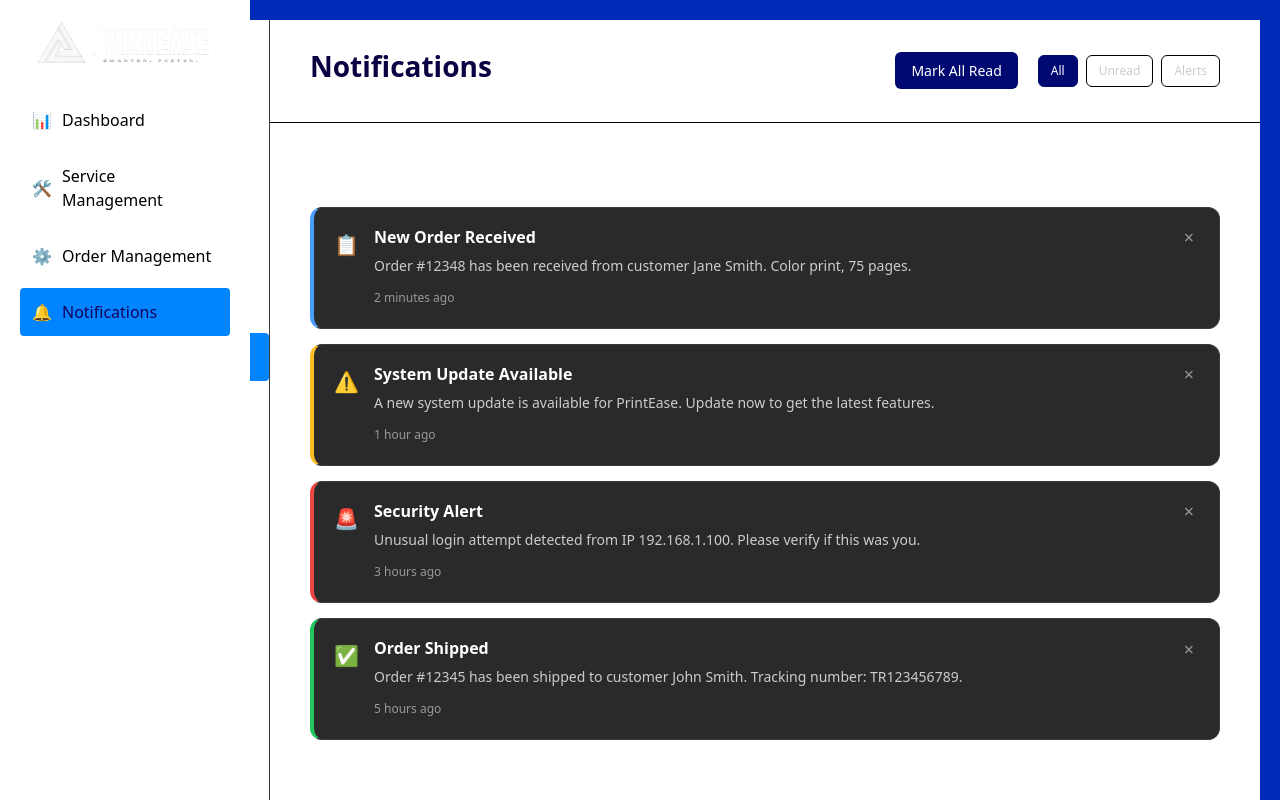
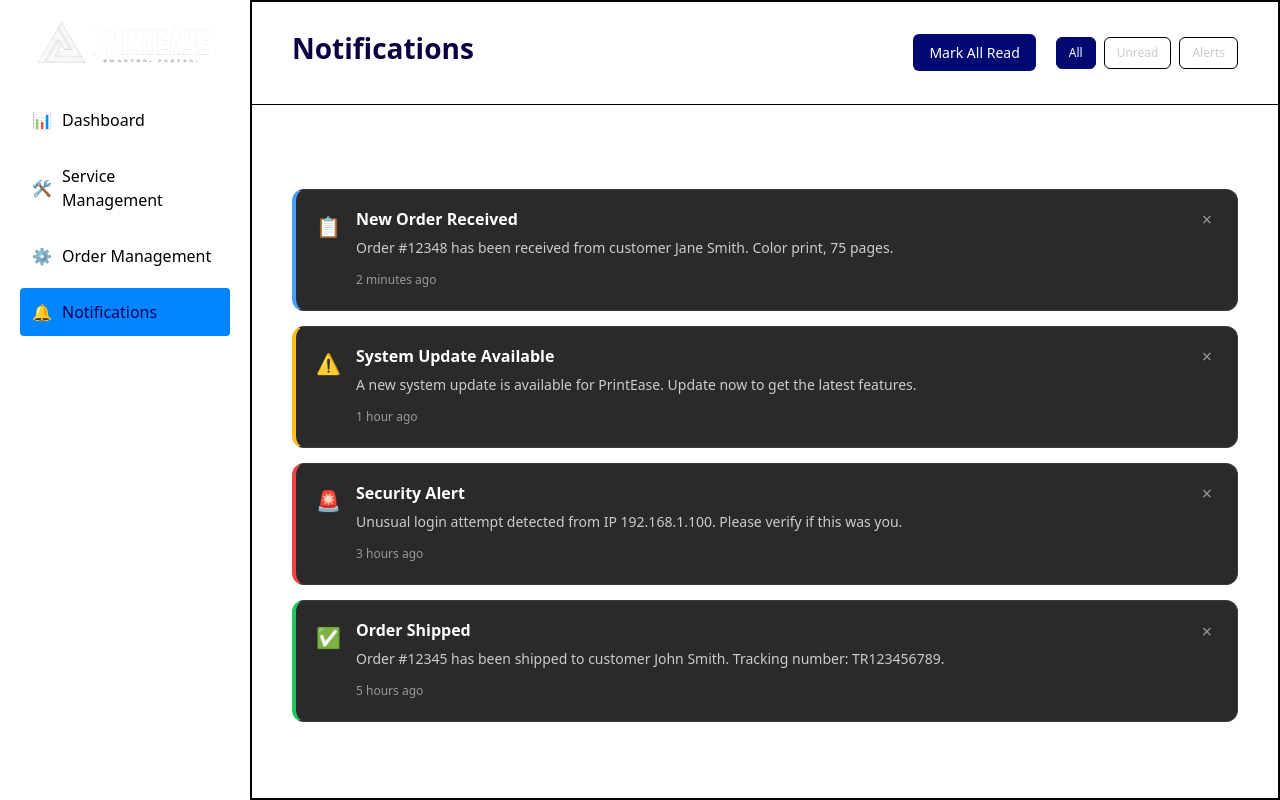
Before and after one commit to amirhussein-ux/PrintEase, a React (Vite) app in the folder Frontend/: page /admin/notifications in a window 1280 px wide. Built offline with nearby package versions, Linux system fonts and the light colour scheme.

Commit message:
Remove sidebar navigation from Notifications page for a cleaner layout

```diff
--- a/Frontend/src/components/pages/Notifications.tsx
+++ b/Frontend/src/components/pages/Notifications.tsx
@@ -49,20 +49,7 @@ const Notifications: React.FC = () => {
   }
 
   return (
-    <div className="notifications-page">
-      <aside className="notifications-sidebar">
-        <div className="sidebar-header">
-          <h2>📄 PrintEase Admin Dashboard</h2>
-        </div>
-        <nav className="sidebar-nav">
-          <a href="#" className="nav-item">📊 Dashboard</a>
-          <a href="#" className="nav-item">🔧 Services</a>
-          <a href="#" className="nav-item">📦 Orders</a>
-          <a href="#" className="nav-item active">🔔 Notifications</a>
-          <a href="#" className="nav-item">👤 User Profile</a>
-        </nav>
-      </aside>
-
+    <div className="notifications-page" style={{ marginLeft: -20, marginTop: -20, marginRight: -20, marginBottom: -20, padding: '2px 2px', minHeight: '100vh', background: '#000000ff' }}>
       <main className="notifications-main">
         <header className="notifications-header">
           <h1>Notifications</h1>
```
